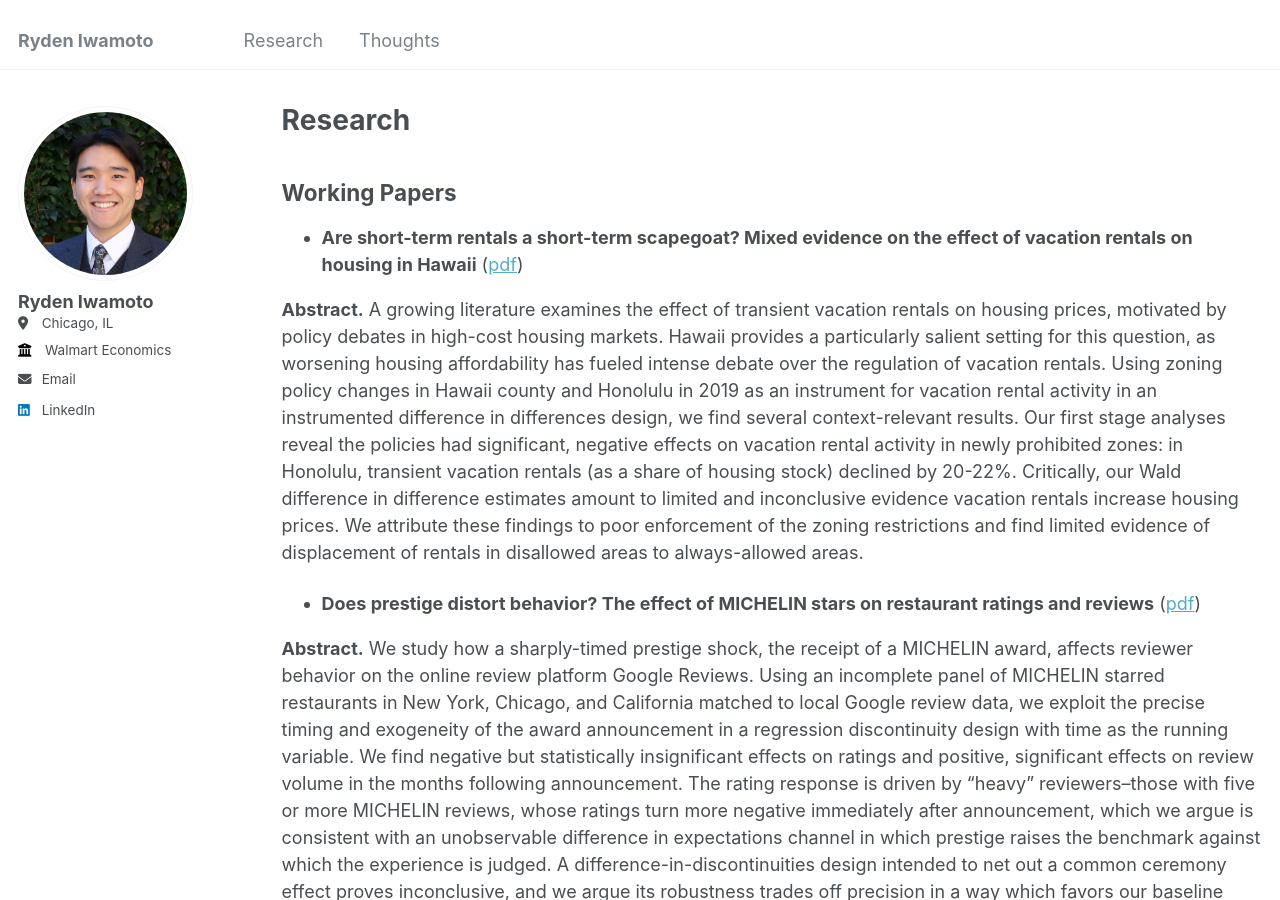
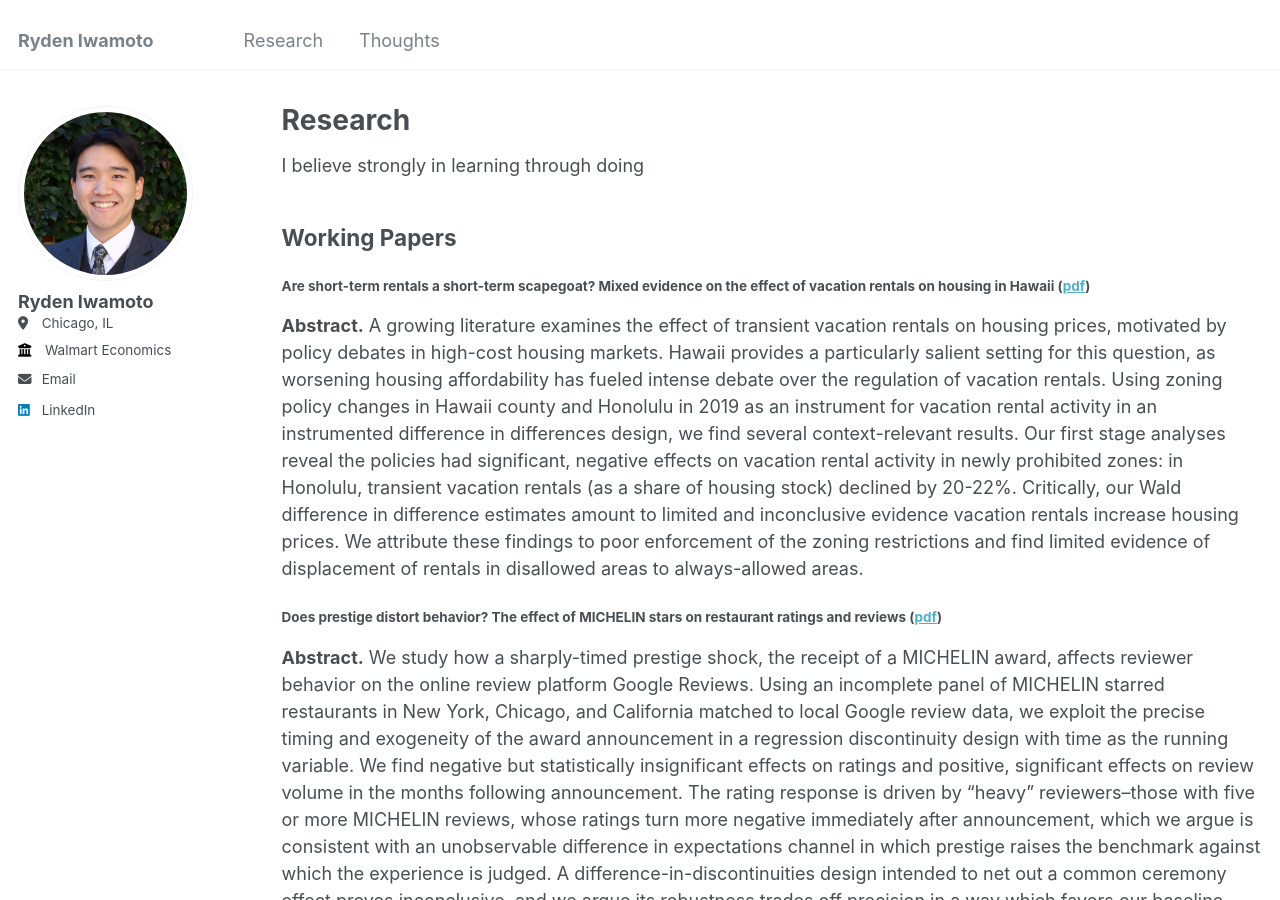
Before and after one commit to rydeniwamoto/rydeniwamoto.github.io, a Jekyll site: the page built from _pages/research.md, in a window 1280 px wide and 900 px high. Built offline with Jekyll 4.4.1, drawn with Linux system fonts in a browser that asks for light colours.

Commit message:
Format research paper titles

```diff
--- a/_pages/research.md
+++ b/_pages/research.md
@@ -5,20 +5,22 @@ permalink: /research/
 author_profile: true
 ---
 
+I believe strongly in learning through doing
+
 Working Papers
 ------
-* **Are short-term rentals a short-term scapegoat? Mixed evidence on the effect of vacation rentals on housing in Hawaii** ([pdf](/files/STR-STS.pdf))
+#### **Are short-term rentals a short-term scapegoat? Mixed evidence on the effect of vacation rentals on housing in Hawaii** ([pdf](/files/STR-STS.pdf))
 
 **Abstract.** A growing literature examines the effect of transient vacation rentals on housing prices, motivated by policy debates in high-cost housing markets. Hawaii provides a particularly salient setting for this question, as worsening housing affordability has fueled intense debate over the regulation of vacation rentals. Using zoning policy changes in Hawaii county and Honolulu in 2019 as an instrument for vacation rental activity in an instrumented difference in differences design, we find several context-relevant results. Our first stage analyses reveal the policies had significant, negative effects on vacation rental activity in newly prohibited zones: in Honolulu, transient vacation rentals (as a share of housing stock) declined by 20-22%. Critically, our Wald difference in difference estimates amount to limited and inconclusive evidence vacation rentals increase housing prices. We attribute these findings to poor enforcement of the zoning restrictions and find limited evidence of displacement of rentals in disallowed areas to always-allowed areas.
 
-* **Does prestige distort behavior? The effect of MICHELIN stars on restaurant ratings and reviews** ([pdf](/files/Michelin%20effects.pdf))
+#### **Does prestige distort behavior? The effect of MICHELIN stars on restaurant ratings and reviews** ([pdf](/files/Michelin%20effects.pdf))
 
 **Abstract.** We study how a sharply-timed prestige shock, the receipt of a MICHELIN award, affects reviewer behavior on the online review platform Google Reviews. Using an incomplete panel of MICHELIN starred restaurants in New York, Chicago, and California matched to local Google review data, we exploit the precise timing and exogeneity of the award announcement in a regression discontinuity design with time as the running variable. We find negative but statistically insignificant effects on ratings and positive, significant effects on review volume in the months following announcement. The rating response is driven by "heavy" reviewers--those with five or more MICHELIN reviews, whose ratings turn more negative immediately after announcement, which we argue is consistent with an unobservable difference in expectations channel in which prestige raises the benchmark against which the experience is judged. A difference-in-discontinuities design intended to net out a common ceremony effect proves inconclusive, and we argue its robustness trades off precision in a way which favors our baseline discontinuity design.
 
-* **Are we alone for now? A frequentist perspective on Fermi's Paradox and the existence of extraterrestrial life** ([pdf](/files/are-we-alone-for-now.pdf))
+#### **Are we alone for now? A frequentist perspective on Fermi's Paradox and the existence of extraterrestrial life** ([pdf](/files/are-we-alone-for-now.pdf))
 
 **Abstract.** The statistical treatment of uncertainty in astrobiology has been largely dominated by Bayesian methods. This paper argues this dominance is grounded in a misunderstanding of the link between the philosophy of uncertainty (statistics) and observation of cosmological phenomena and is therefore morally unwarranted. We propose the "fixed observer" hypothesis; in particular, we claim human observational access to the universe is doubly constrained, both by the speed of light and the cosmic blip of human existence, and thus effectively fixed. Given these constraints, the factors characterizing the presence of extraterrestrial life are not random parameters endowed with prior distributions but instead fixed physical constants about which we have severe epistemic uncertainty. The appropriate inferential framework is then the frequentist one, assigning probabilities to procedures rather than to parameters and preserving the distinction between our not knowing of a fixed quantity and the genuine randomness of a stochastic process.
 
 Work in Progress
 ------
-* **A global affine estimator for causal inference under limited overlap**
+#### **A global affine estimator for causal inference under limited overlap**
```
